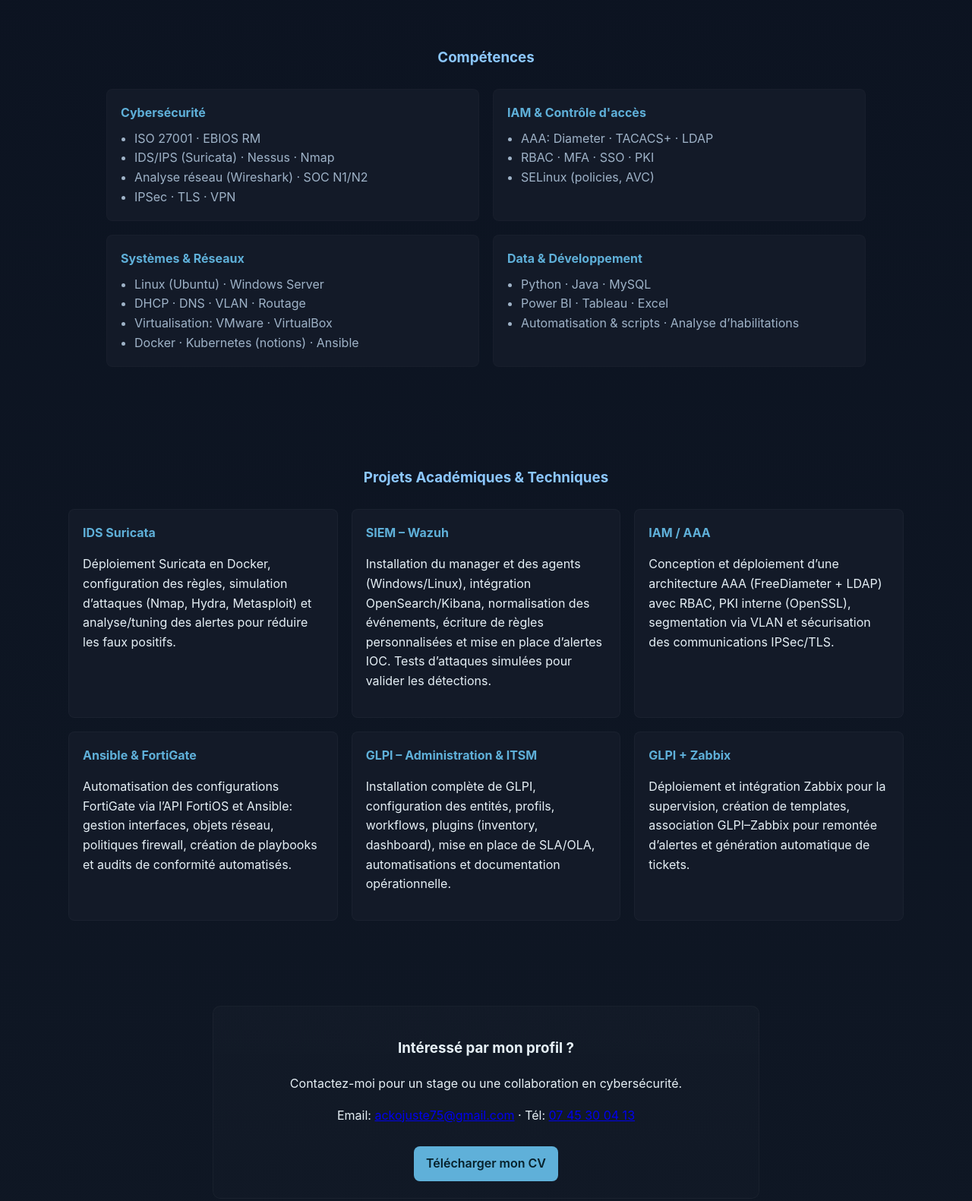
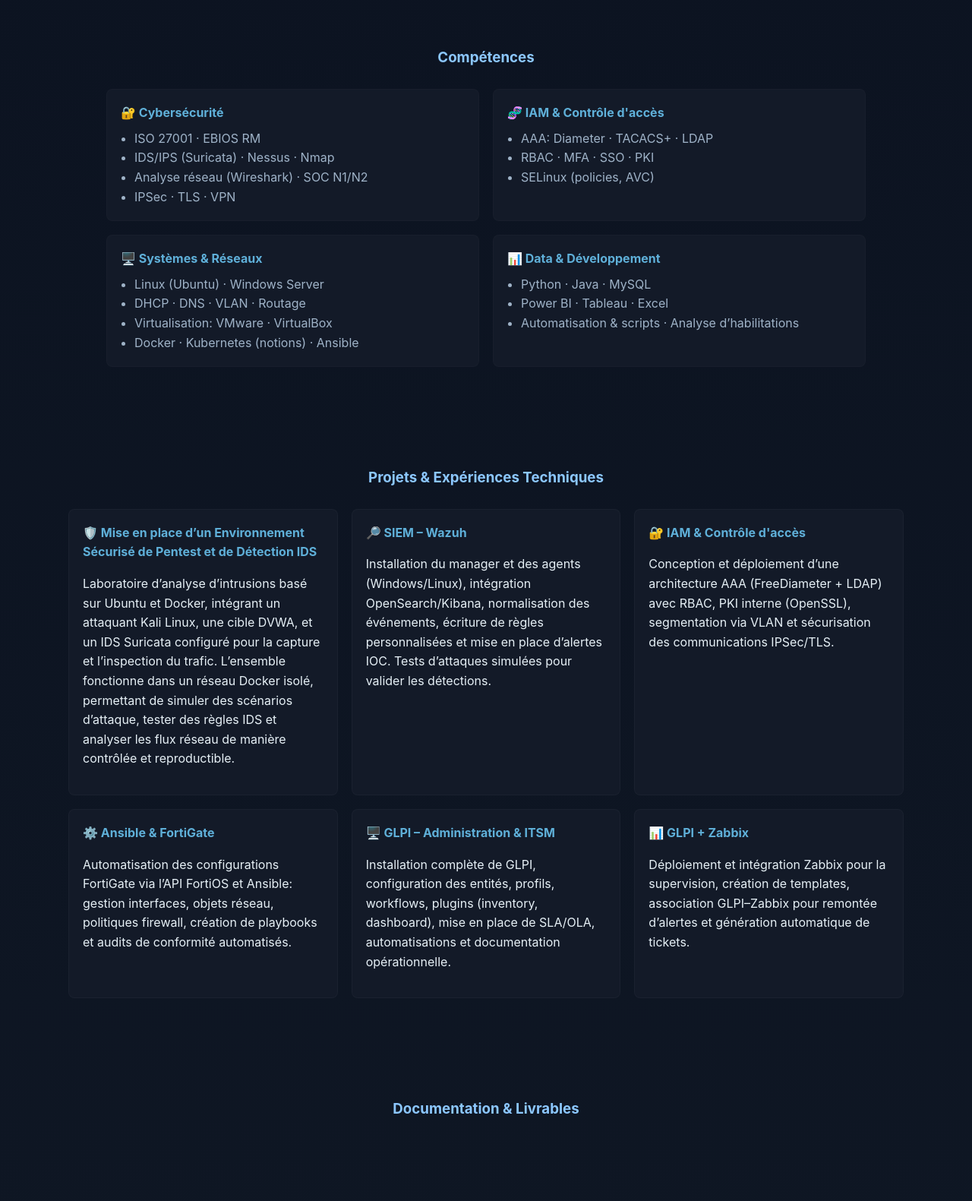
Before and after one commit to ackovski/juste-fourier-acko.github.io, a plain HTML site: page index.html in a window 1280 px wide. Shown: the part 800-2381 px from the top of the page at 76% size. Drawn offline with Linux system fonts and the light colour scheme.

Commit message:
Add files via upload

```diff
--- a/index.html
+++ b/index.html
@@ -55,7 +55,7 @@
 
         <div class="skills-grid">
           <div class="skill-group">
-            <h4>Cybersécurité</h4>
+            <h4> 🔐 Cybersécurité</h4>
             <ul>
               <li>ISO 27001 · EBIOS RM</li>
               <li>IDS/IPS (Suricata) · Nessus · Nmap</li>
@@ -65,7 +65,7 @@
           </div>
 
           <div class="skill-group">
-            <h4>IAM & Contrôle d'accès</h4>
+            <h4> 🧬 IAM & Contrôle d'accès</h4>
             <ul>
               <li>AAA: Diameter · TACACS+ · LDAP</li>
               <li>RBAC · MFA · SSO · PKI</li>
@@ -74,7 +74,7 @@
           </div>
 
           <div class="skill-group">
-            <h4>Systèmes & Réseaux</h4>
+            <h4> 🖥️ Systèmes & Réseaux</h4>
             <ul>
               <li>Linux (Ubuntu) · Windows Server</li>
               <li>DHCP · DNS · VLAN · Routage</li>
@@ -84,7 +84,7 @@
           </div>
 
           <div class="skill-group">
-            <h4>Data & Développement</h4>
+            <h4> 📊 Data & Développement</h4>
             <ul>
               <li>Python · Java · MySQL</li>
               <li>Power BI · Tableau · Excel</li>
@@ -97,41 +97,49 @@
 
     <section id="projects" class="section">
       <div class="container">
-        <h3 class="section-title">Projets Académiques & Techniques</h3>
+        <h3 class="section-title">Projets & Expériences Techniques</h3>
 
         <div class="projects-grid">
           <article class="project">
-            <h4>IDS Suricata</h4>
-            <p>Déploiement Suricata en Docker, configuration des règles, simulation d’attaques (Nmap, Hydra, Metasploit) et analyse/tuning des alertes pour réduire les faux positifs.</p>
+            <h4> 🛡️ Mise en place d’un Environnement Sécurisé de Pentest et de Détection IDS</h4>
+            <p>Laboratoire d’analyse d’intrusions basé sur Ubuntu et Docker, intégrant un attaquant Kali Linux, une cible DVWA, et un IDS Suricata configuré pour la capture et l’inspection du trafic. L’ensemble fonctionne dans un réseau Docker isolé, permettant de simuler des scénarios d’attaque, tester des règles IDS et analyser les flux réseau de manière contrôlée et reproductible.</p>
           </article>
 
           <article class="project">
-            <h4>SIEM – Wazuh</h4>
+            <h4> 🔎 SIEM – Wazuh</h4>
             <p>Installation du manager et des agents (Windows/Linux), intégration OpenSearch/Kibana, normalisation des événements, écriture de règles personnalisées et mise en place d’alertes IOC. Tests d’attaques simulées pour valider les détections.</p>
           </article>
 
           <article class="project">
-            <h4>IAM / AAA</h4>
+            <h4> 🔐 IAM & Contrôle d'accès</h4>
             <p>Conception et déploiement d’une architecture AAA (FreeDiameter + LDAP) avec RBAC, PKI interne (OpenSSL), segmentation via VLAN et sécurisation des communications IPSec/TLS.</p>
           </article>
 
           <article class="project">
-            <h4>Ansible & FortiGate</h4>
+            <h4> ⚙️ Ansible & FortiGate</h4>
             <p>Automatisation des configurations FortiGate via l’API FortiOS et Ansible: gestion interfaces, objets réseau, politiques firewall, création de playbooks et audits de conformité automatisés.</p>
           </article>
 
           <article class="project">
-            <h4>GLPI – Administration & ITSM</h4>
+            <h4> 🖥️ GLPI – Administration & ITSM</h4>
             <p>Installation complète de GLPI, configuration des entités, profils, workflows, plugins (inventory, dashboard), mise en place de SLA/OLA, automatisations et documentation opérationnelle.</p>
           </article>
 
           <article class="project">
-            <h4>GLPI + Zabbix</h4>
+            <h4> 📊 GLPI + Zabbix</h4>
             <p>Déploiement et intégration Zabbix pour la supervision, création de templates, association GLPI–Zabbix pour remontée d’alertes et génération automatique de tickets.</p>
           </article>
         </div>
       </div>
     </section>
+
+	<section id="reports" class="section">
+  <div class="container">
+    <h3 class="section-title">Documentation & Livrables</h3>
+    <ul id="report-list"></ul>
+  </div>
+</section>
+
 
     <section id="contact" class="section footer-cta">
       <div class="container">
```
